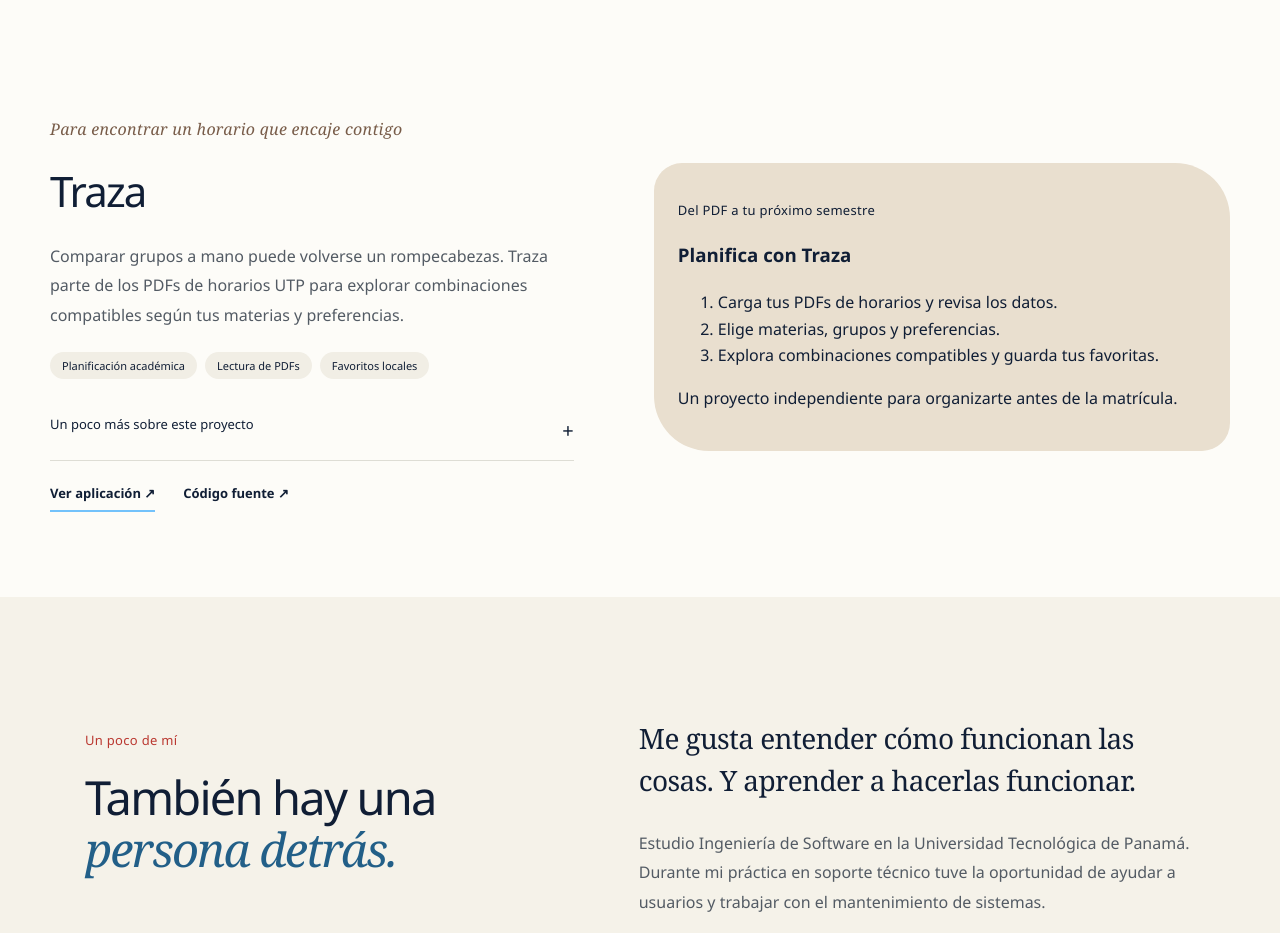
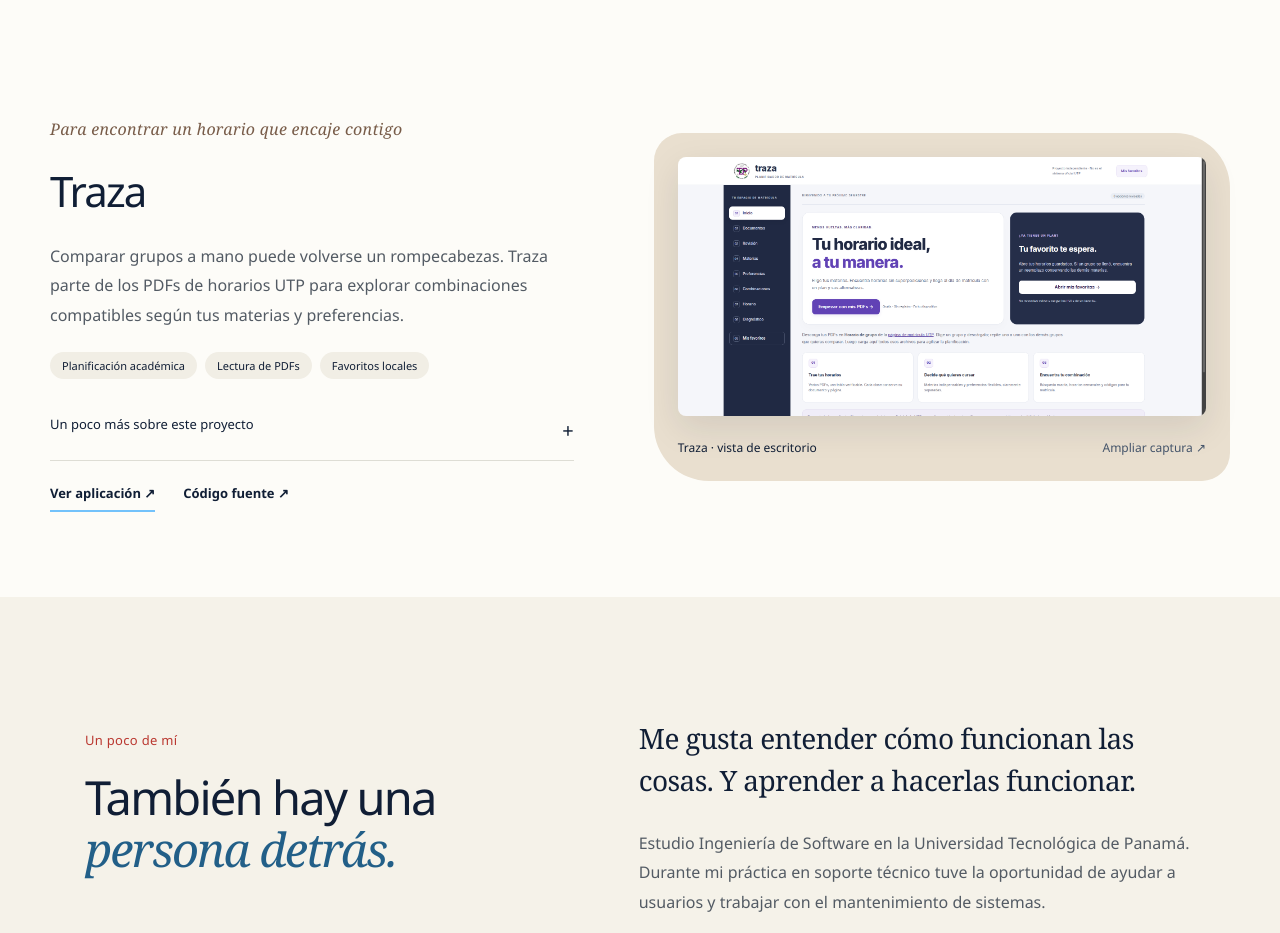
Before and after one commit to ALEXBRINE0/ALEXBRINE0.github.io, a plain HTML site: page index.html in a window 1280 px wide. Shown: the part 2400-3333 px from the top of the page. Drawn offline with Linux system fonts and the light colour scheme.

Commit message:
Show real Traza screenshot in portfolio

```diff
--- a/index.html
+++ b/index.html
@@ -232,16 +232,28 @@
             </div>
           </article>
           <article class="project" id="traza">
-            <div class="project-visual desktop-preview">
-              <p class="eyebrow">Del PDF a tu próximo semestre</p>
-              <h3>Planifica con Traza</h3>
-              <ol>
-                <li>Carga tus PDFs de horarios y revisa los datos.</li>
-                <li>Elige materias, grupos y preferencias.</li>
-                <li>Explora combinaciones compatibles y guarda tus favoritas.</li>
-              </ol>
-              <p>Un proyecto independiente para organizarte antes de la matrícula.</p>
-            </div>
+            <figure class="project-visual desktop-preview">
+              <a
+                class="screenshot-link"
+                href="assets/traza-escritorio.png"
+                target="_blank"
+                rel="noopener noreferrer"
+                aria-label="Ampliar captura de Traza · vista de escritorio (abre una pestaña nueva)"
+              >
+                <img
+                  src="assets/traza-escritorio.png"
+                  width="1878"
+                  height="921"
+                  loading="lazy"
+                  decoding="async"
+                  alt="Inicio de Traza, con navegación del planificador, carga de PDFs y acceso a horarios favoritos."
+                >
+              </a>
+              <figcaption>
+                Traza · vista de escritorio
+                <span>Ampliar captura ↗</span>
+              </figcaption>
+            </figure>
             <div class="project-copy">
               <p class="eyebrow">Para encontrar un horario que encaje contigo</p>
               <h3>Traza</h3>
```
Also changed, not shown: assets/traza-escritorio.png (added).
